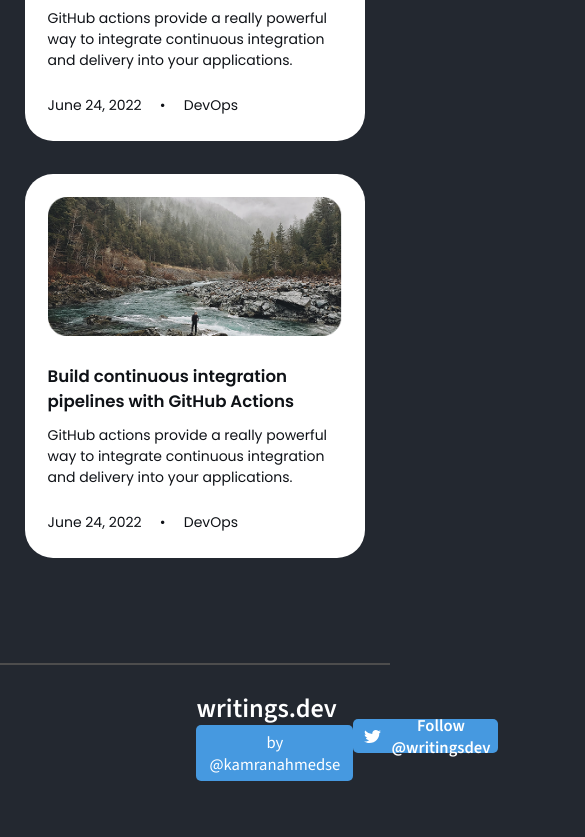
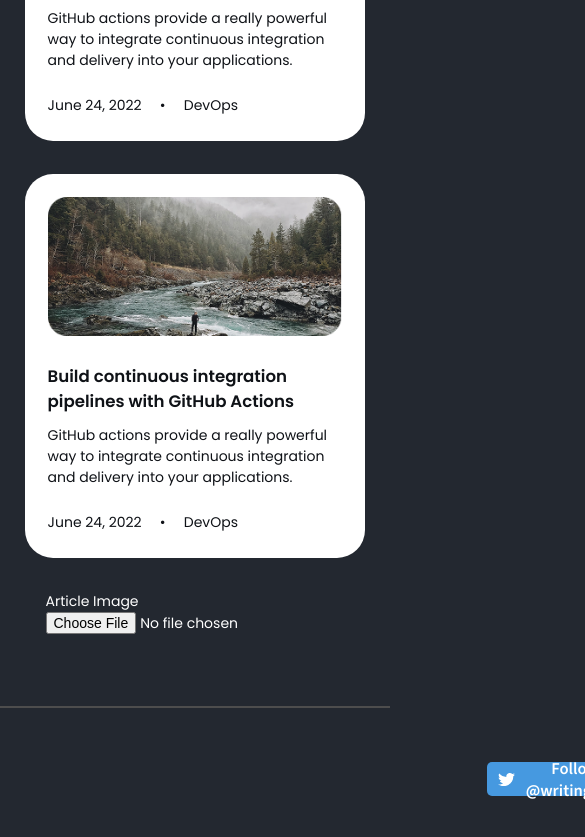
Before and after one commit to JustinTWind/fullstack-roadmap, a plain HTML site: page dia-9 checkpoint/index.html in a window 390 px wide. Shown: the part 4104-4941 px from the top of the page, 585 px wide, since content can reach past the window. Drawn offline with nearby package versions, Linux system fonts and the light colour scheme; a web font is replaced by a local one.

Commit message:
maldito seas responsive

```diff
--- a/dia-9 checkpoint/index.html
+++ b/dia-9 checkpoint/index.html
@@ -223,8 +223,12 @@
         </article>
 
 
-        <form class="articles-form" action="" method="post" target="_blank">
+        <form class="articles-form" action="" method="post" target="_blank" enctype="multipart/form-data">
 
+          <p>
+            <label for="form-image">Article Image</label>
+            <input type="file" id="form-image" name="user_article_image" accept="image/*">
+          </p>
 
         </form>
 
@@ -244,6 +248,7 @@
     </button>
   </footer>
 
+
   <script src="app.js"></script>
 </body>
 
--- a/dia-9 checkpoint/styles/style.css
+++ b/dia-9 checkpoint/styles/style.css
@@ -284,13 +284,15 @@ h1 {
 
 .global-footer {
   display: flex;
-  justify-content: space-between;
+  justify-content: center;
   align-items: center;
   margin-top: 2rem;
+  gap: 40.9375rem;
 }
 
 .global-footer {
-  margin: 1.875rem 14.03rem 8.25rem 14.03rem;
+  margin-top: 1.875rem;
+  margin-bottom: 8.25rem;
   font-family: 'Source Sans 3';
   color: var(--first);
 }
```
